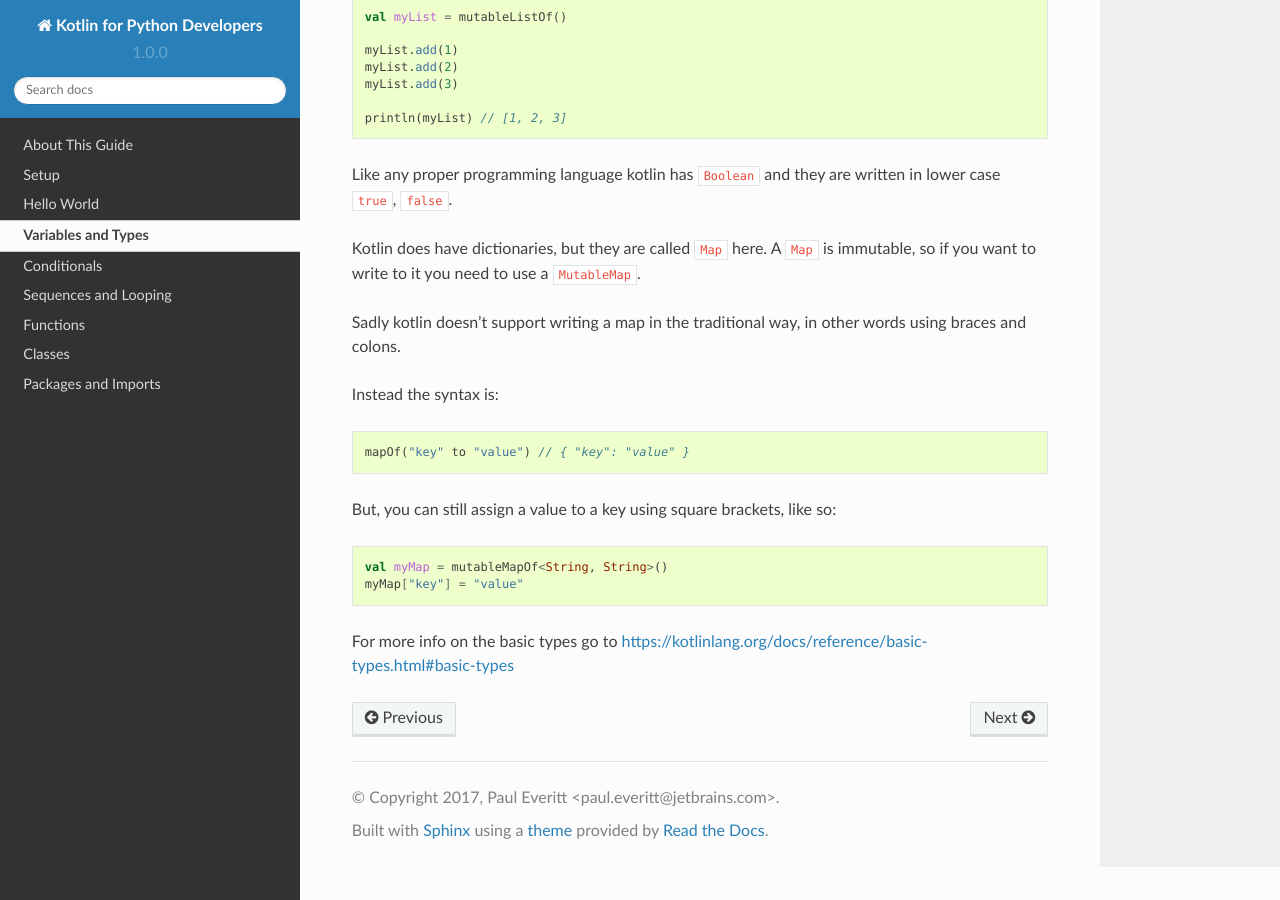
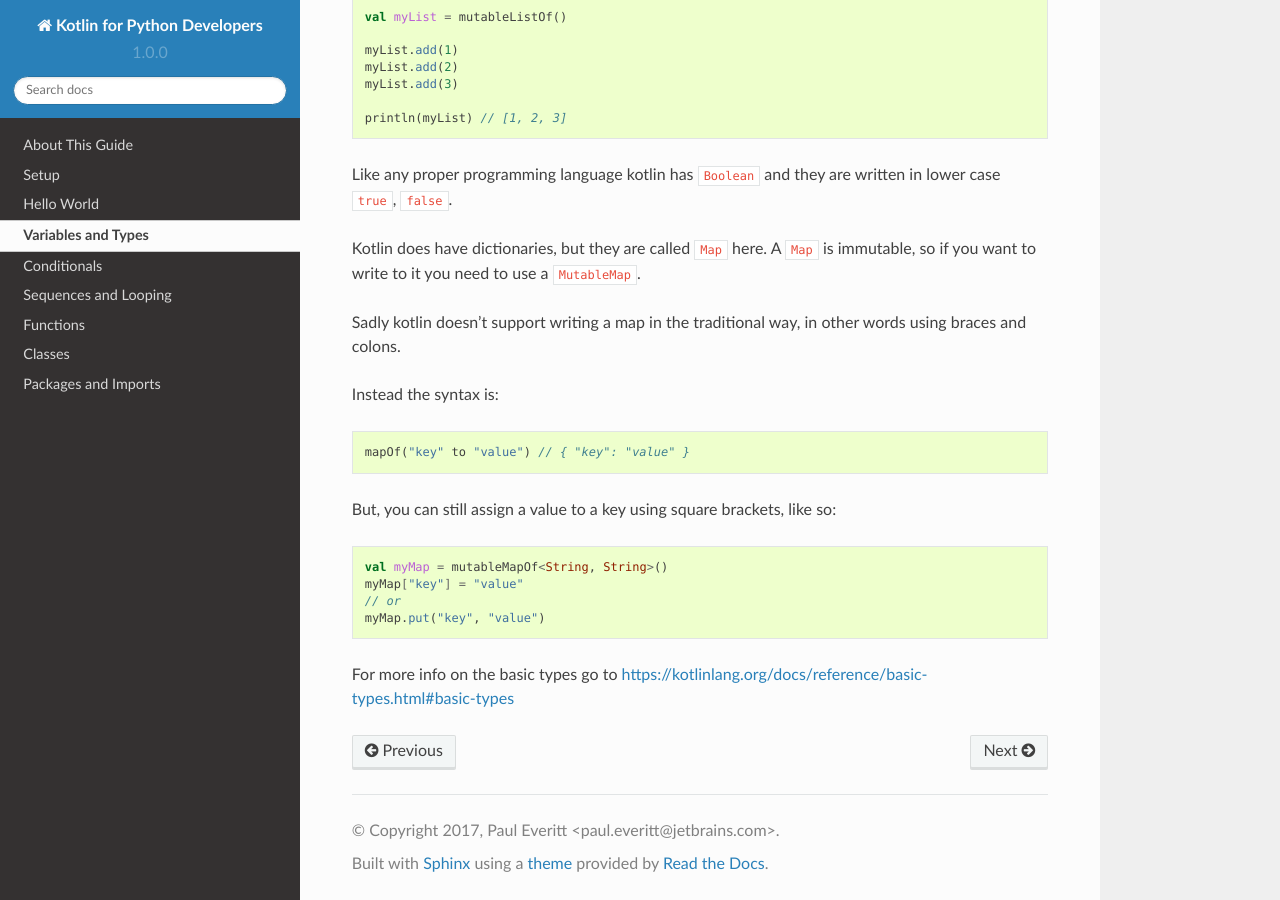
Before and after one commit to pauleveritt/kotlin_for_python, a Sphinx documentation site: the page built from docs/variables/index.rst, in a window 1280 px wide and 900 px high, scrolled down 1369 px. Built offline with Sphinx 7.4.7 and the Read the Docs theme 2.0.0, drawn with Linux system fonts in a browser that asks for light colours.

Commit message:
Update index.rst

```diff
--- a/docs/variables/index.rst
+++ b/docs/variables/index.rst
@@ -86,5 +86,7 @@ But, you can still assign a value to a key using square brackets, like so:
 
   val myMap = mutableMapOf<String, String>()
   myMap["key"] = "value"
+  // or
+  myMap.put("key", "value")
 
 For more info on the basic types go to https://kotlinlang.org/docs/reference/basic-types.html#basic-types
```
